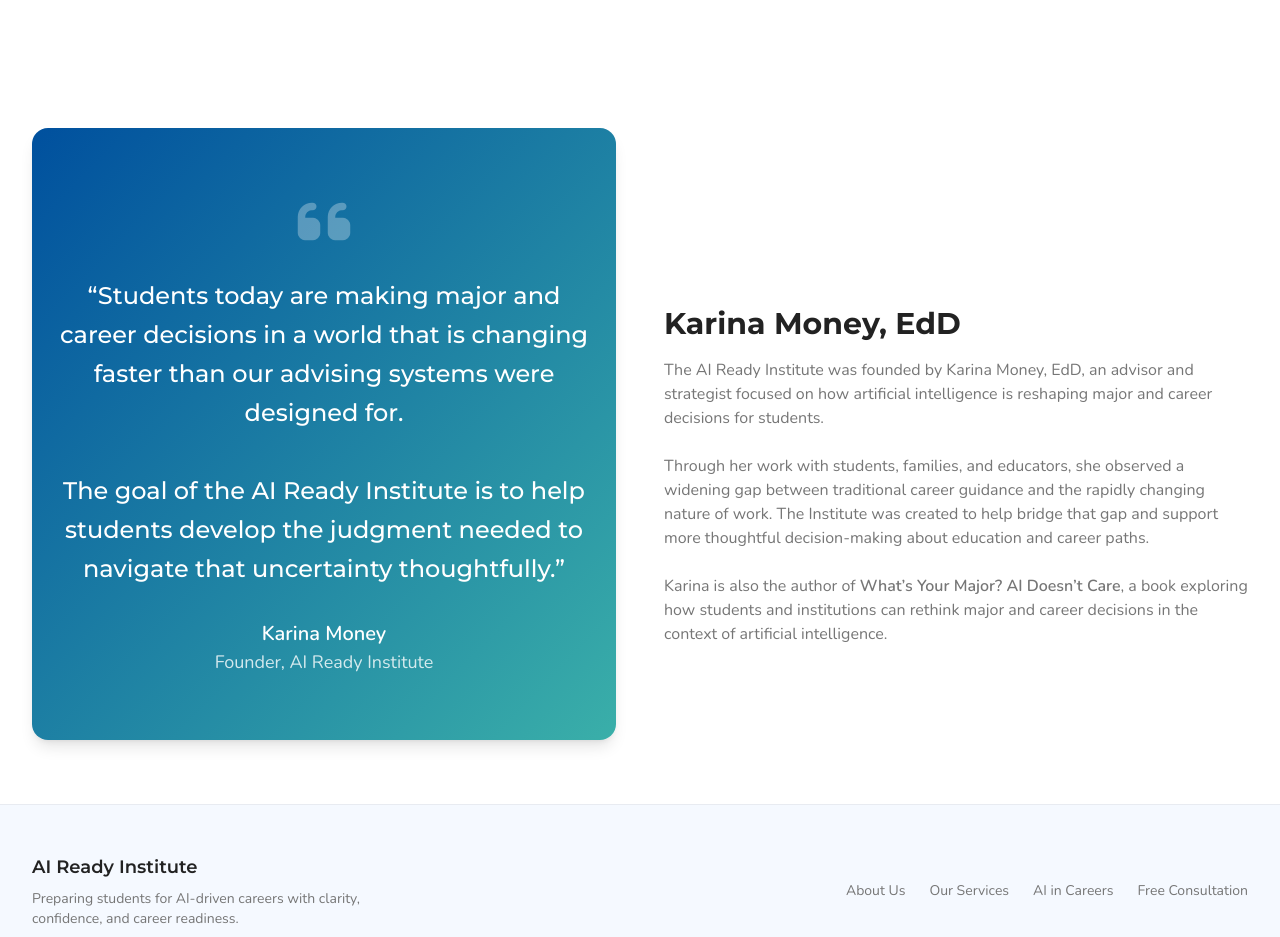
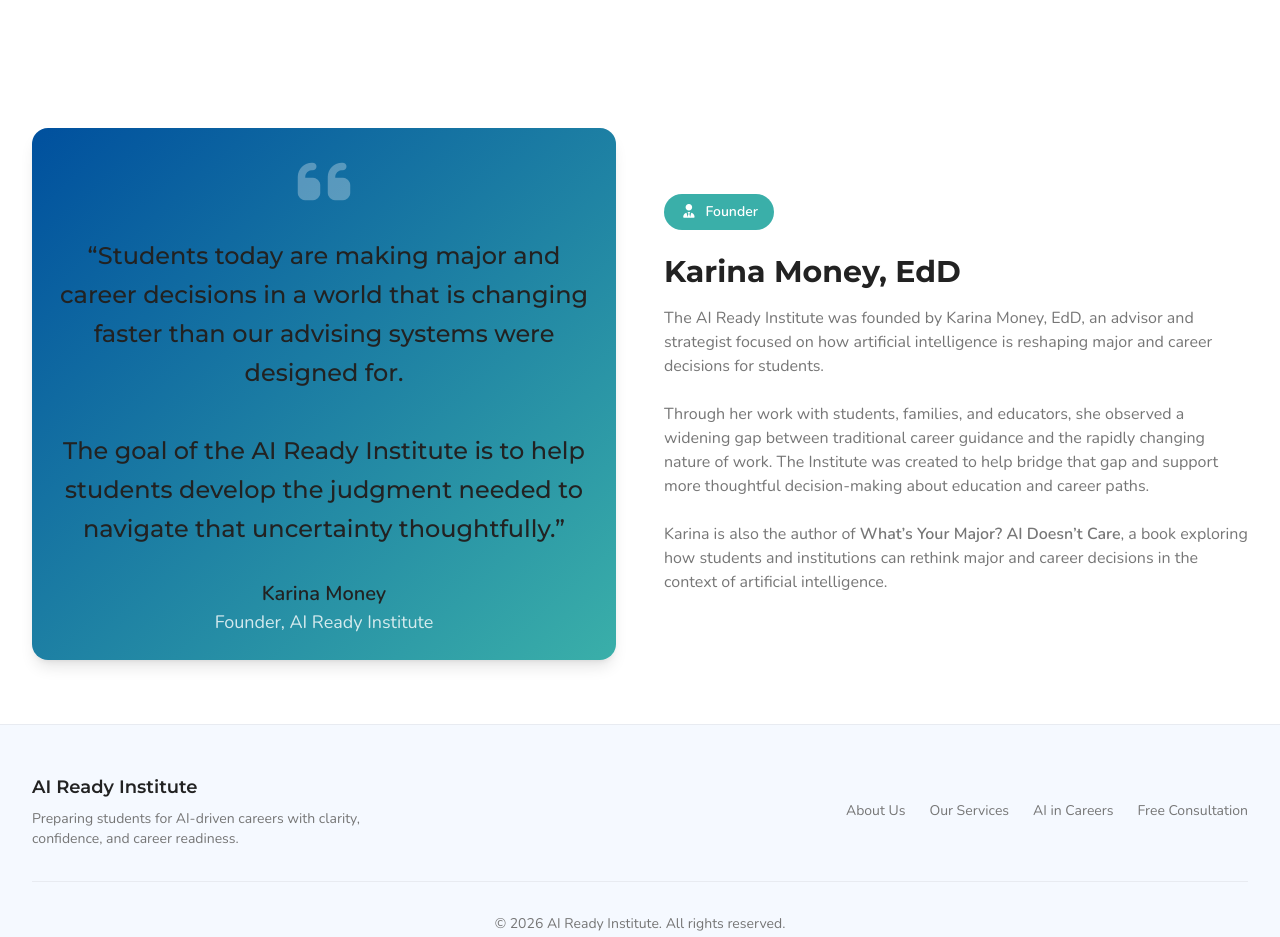
Before and after one commit to johnmoney/aiready-nextjs, a Next.js app: page /about in a window 1280 px wide. Shown: the part 2400-3337 px from the top of the page. Built offline with nearby package versions, Linux system fonts and the light colour scheme.

Commit message:
update pages

```diff
--- a/app/about/page.tsx
+++ b/app/about/page.tsx
@@ -116,7 +116,7 @@
       <section className="mx-auto max-w-7xl px-4 py-16 sm:px-6 lg:px-8">
         <div className="grid items-center gap-12 lg:grid-cols-2">
           <div className="relative overflow-hidden rounded-2xl shadow-lg">
-      <section className="bg-gradient-to-br from-primary to-accent2 px-4 py-16 text-light-text sm:px-6">
+            <section className="bg-gradient-to-br from-primary to-accent2 px-4 py-6">
               <div className="mx-auto max-w-4xl text-center">
                 <i className="fa-solid fa-quote-left text-6xl text-white/30 mb-6" aria-hidden="true" />
                 <blockquote className="font-heading text-2xl font-medium leading-relaxed">
@@ -138,9 +138,9 @@
             <Pill
               title="Founder"
               icon="fa-user-tie"
-              accentVar="accent2"
+              bg="accent2"
             />
-            <h2 className="mt-6 font-heading text-3xl font-bold text-dark-text">
+            <h2 className="font-heading text-3xl font-bold text-dark-text">
               Karina Money, EdD
             </h2>
             <p className="mt-4 text-gray-text">
```
Lines whose indentation alone changed are shown as unchanged.
